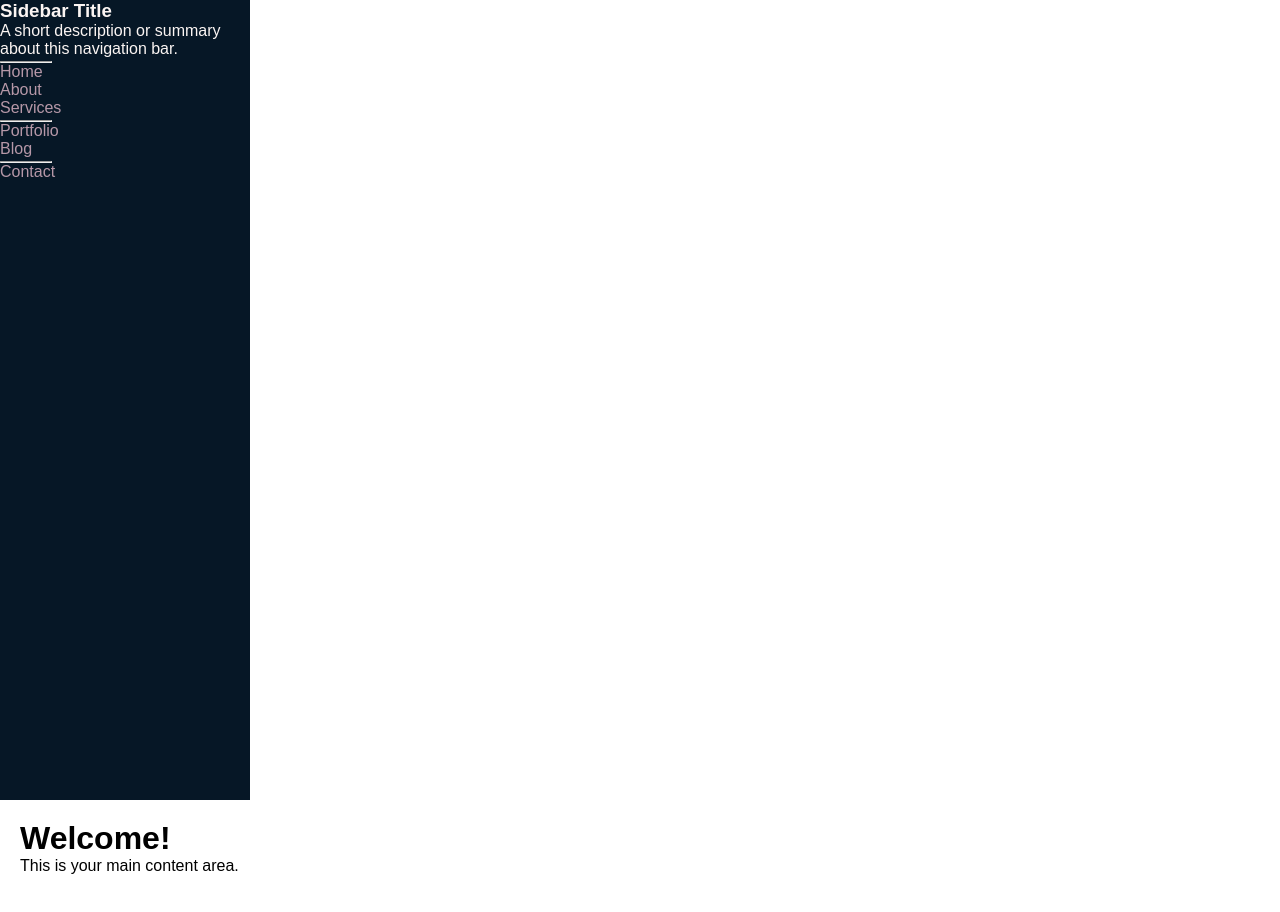
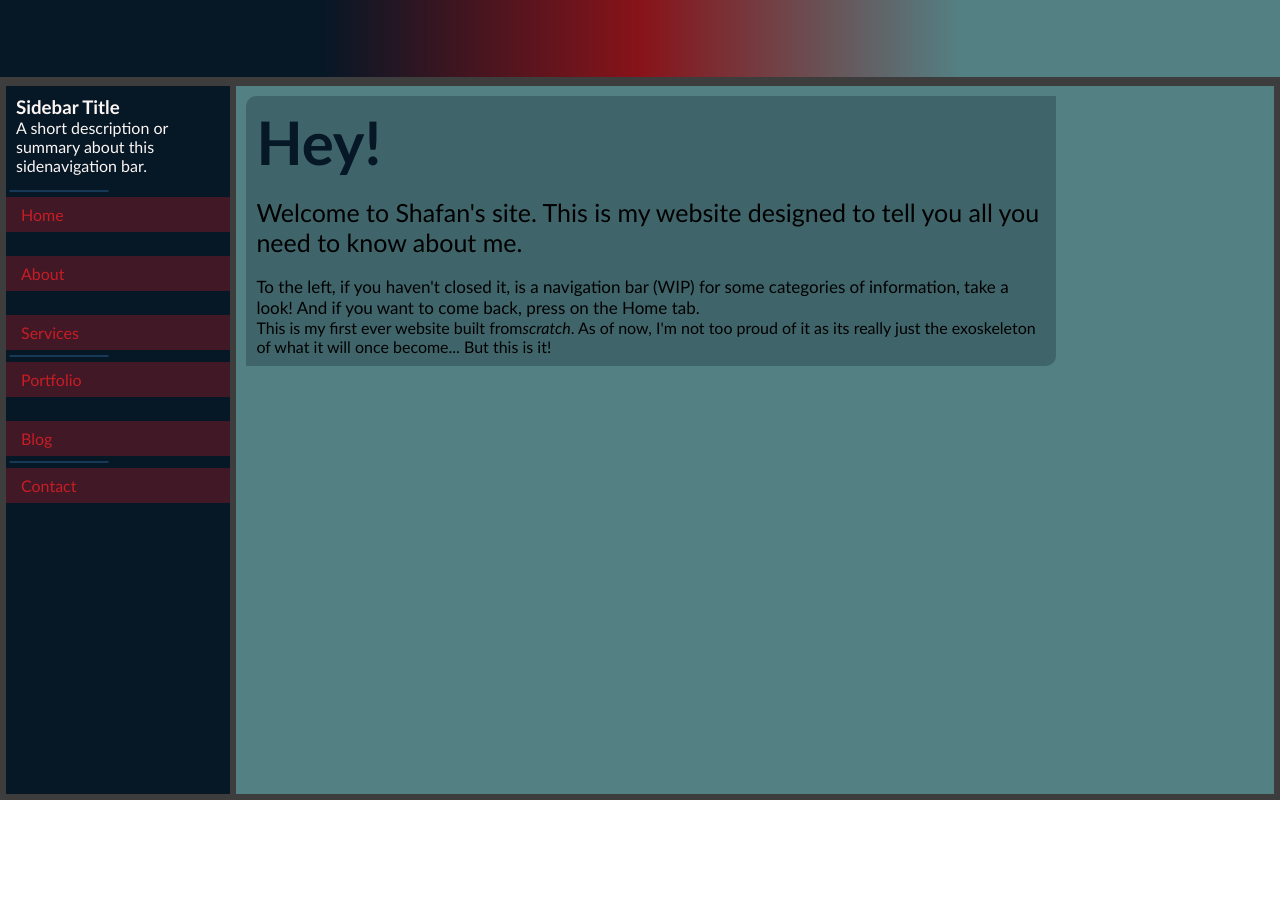
Before and after one commit to s1hiro/website, a plain HTML site: page index.html in a window 1280 px wide. After the commit the page ends 880 px from the top, so only its background shows below. Drawn offline with nearby package versions, Linux system fonts and the light colour scheme; some packages are replaced by stand-ins of ours.

Commit message:
updated a lot, added color schemes and changed to flexbox

```diff
--- a/index.html
+++ b/index.html
@@ -16,70 +16,65 @@
     <!-- p5 -->
 
     <!-- <button id="toggleButton" class="menu-icon">
-
         <span class="bar bar1"></span>
         <span class="bar bar2"></span>
         <span class="bar bar3"></span>
-
     </button> -->
 
+    <nav class="topnav">
+        <!--  -->
+    </nav>
 
+    <!-- This will be our flex container for the sidebar and main content -->
+    <div class="main-layout-area">
 
-    <aside id="sideNav" class="side-nav">
-
-        <div class="nav-section nav-summary">
-
+        <aside id="sidenav">
+            <div class="sidenav-section sidenav-summary">
                 <h3>Sidebar Title</h3>
-
-            <p class="subtext">A short description or summary about this navigation bar.</p>
-
+                <p class="subtext">A short description or summary about this sidenavigation bar.</p>
             </div>
-
-        <hr class="nav-divider">
-
-        <div class="nav-section">
-
+            <hr class="sidenav-divider">
+            <div class="sidenav-section">
                 <a id="one2" href="https://the.com">Home</a>
                 <br>
                 <a href="https://the.com">About</a>
                 <br>
                 <a href="https://the.com">Services</a>
-
             </div>
-
-        <hr class="nav-divider">
-
-        <div class="nav-section">
-
+            <hr class="sidenav-divider">
+            <div class="sidenav-section">
                 <a href="https://the.com">Portfolio</a>
                 <br>
                 <a href="https://the.com">Blog</a>
+            </div>
+            <hr class="sidenav-divider">
+            <div class="sidenav-section">
+                <a href="#">Contact</a>
+            </div>
+        </aside>
+
+        <div class="main-content">
+            <div id="main-text">
+                <h1 id="header1">Hey!</h1>
+                <br>
+                <p id="welcsummary">
+                    Welcome to Shafan's site. This is my website designed to tell you all you need to know
+                    about me.
+                </p>
+                <br>
+                <p id="p1">
+                    To the left, if you haven't closed it, is a navigation bar (WIP) for some categories of
+                    information, take a look! And if you want to come back, press on the Home tab.
+                </p>
+                <p id="p2">
+                    This is my first ever website built from<i>scratch</i>. As of now, I'm not too proud of it as its
+                    really just the exoskeleton of what it will once become... But this is it!
+                </p>
 
             </div>
-
-        <hr class="nav-divider">
-
-        <div class="nav-section">
-
-            <a href="#">Contact</a>
-
         </div>
 
-    </aside>
-
-
-
-    <div class="main-content">
-
-        <h1>Welcome!</h1>
-        <p>This is your main content area.</p>
-
-    </div>
-
-    <!-- Add all page content inside this div if you want the side nav to push page content to the right (not used if you only want the sidenav to sit on top of the page -->
-    <div id="main">
-
-    </div>
+    </div> <!-- end .main-layout-area -->
 
 </body>
 
--- a/style.css
+++ b/style.css
@@ -1,72 +1,123 @@
-* {margin: 0; padding: 0;}
+/* Default's */
+* {
+    margin: 0;
+    padding: 0;
+    box-sizing: border-box; /* Good practice for sizing calculations */
+}
+
+html, body {
+    height: 100%; /* Ensure html and body take full height */
+}
 
 body {
-    font-family: sans-serif;
+    font-family: "Trebuchet MS", Helvetica, sans-serif;
+    /* We'll manage the space for the topnav below */
 }
 
-a {
-    text-decoration: none !important;
+/* topnav.css */
+
+.topnav {
+    border-bottom: 3.5px solid #3d3d3d;
+    height: 80px;
+    width: 100vw;
+    background-image: linear-gradient(to right, #061726, #061726, #881319, #538083, #538083);
+    position: fixed; /* Make it stick to the top */
+    top: 0; /* Pin it to the very top */
+    left: 0; /* Pin it to the very left */
+    z-index: 1000; /* Ensure it stays above other content */
 }
 
-#main {
-  transition: margin-left .5s;
-  padding: 20px;
+/* New Flexbox Container for the main content area below the topnav */
+.main-layout-area {
+    border: 3.5px solid #3d3d3d;
+    display: flex; /* Arrange sidebar and main-content side-by-side */
+    position: relative; /* Needed for calc() height below, and for potential sidenav positioning */
+    /* Push this entire area down to account for the fixed topnav */
+    margin-top: 80px; /* This needs to match the topnav's height */
+    height: calc(100vh - 80px); /* Fill the remaining viewport height */
+    overflow: hidden; /* Manage potential scrollbars here */
 }
 
-#sideNav {
+/* sidenav.css */
+
+.sidenav-section a {
+    color: #C81D25;
+    width: auto;
+    height: auto;
+    background-color: rgba(200, 29, 38, 0.3);
+    text-decoration: none;
+    box-shadow: none;
+    display: block;
+    padding: 8px 15px;
+    margin-bottom: 5px;
+}
+
+.sidenav-summary {
+    color: #FBF5F3;
+    padding: 10px;
+}
+
+.sidenav-divider {
+    border-color: #183955;
+    margin-left: 3px;
+    margin-top: 5px;
+    margin-bottom: 5px;
+    width: 100px;
+    border-style: solid;
+    border-width: 1px;
+    border-radius: 15px;
+}
+
+#sidenav {
+    border: 3.5px solid #3d3d3d;
     background-color: #061726;
     color: #FBF5F3;
-    width: 250px;
-    height: 100vh;
+    width: 18vw; /* Fixed width for the sidebar */
+    flex-shrink: 0; /* Prevent sidebar from shrinking */
+    overflow-y: auto; /* Allow sidebar content to scroll if it overflows vertically */
+    /* Add transition for when it's toggled by JS */
+    transition: width 0.5s ease;
 }
 
-.nav-section a {
-    color: #B698A8;
-    text-decoration: none;
-    box-shadow: none;
+/* end */
+
+
+/* maincontent.css */
+
+.main-content {
+    border: 3.5px solid #3d3d3d;
+    background-color: #538083;
+    color: #061726;
+    flex: 1; /* Allow main-content to grow and take all remaining horizontal space */
+    overflow-y: auto; /* Add scrolling to the main content if it overflows vertically */
+    /* Add transition for when it's toggled by JS */
+    transition: width 0.5s ease, flex-grow 0.5s ease;
 }
 
-
-
-.nav-divider {
-    color: #183955;
-    margin-top: 3px;
-    width: 50px;
+#main-text {
+    max-width: 810px; /* Use max-width for responsiveness */
+    width: 95%; /* Make it responsive */
+    border-top-left-radius: 10px;
+    border-bottom-right-radius: 10px;
+    background-color: rgba(6, 23, 38, 0.25);
+    margin: 10px; /* Center the text block with auto margins, keeps 10px top/bottom */
+    padding: 10px;
 }
 
-.menu-icon {
-    background-color: lightgray;
-    border: none;
-    cursor: pointer;
-    padding: 15px;
-    position: fixed;
-    top: 15px;
-    left: 15px;
-    z-index: 101;
+#header1 {
+    font-size: 60px;
 }
 
-.menu-icon .bar {
-    display: block;
-    width: 25px;
-    height: 3px;
-    background-color: #333;
-    margin: 5px 0;
-    transition: 0.4s;
+#welcsummary, #p1, #p2 {
+    color: black;
 }
 
-.menu-icon.open .bar1 {
-    transform: rotate(-45deg) translate(-5px, 6px);
+#welcsummary {
+    font-size: 25px;
 }
 
-.menu-icon.open .bar2 {
-    opacity: 0;
+#p1 {
+    font-size: 17px;
 }
 
-.menu-icon.open .bar3 {
-    transform: rotate(45deg) translate(-5px, -6px);
-}
-
-.main-content {
-    padding: 20px;
-    transition: margin-left 0.5s;
-}
+/* end */
```
Also changed, not shown: 1 other file. Lines whose indentation alone changed are shown as unchanged.
